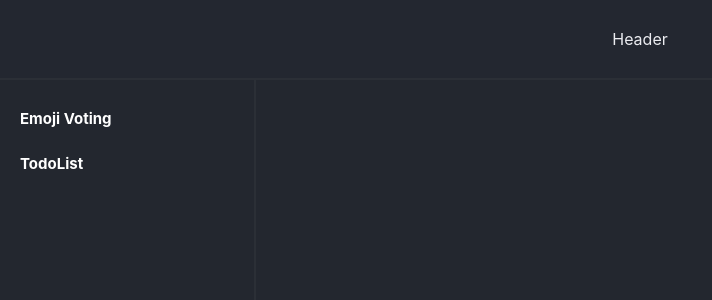
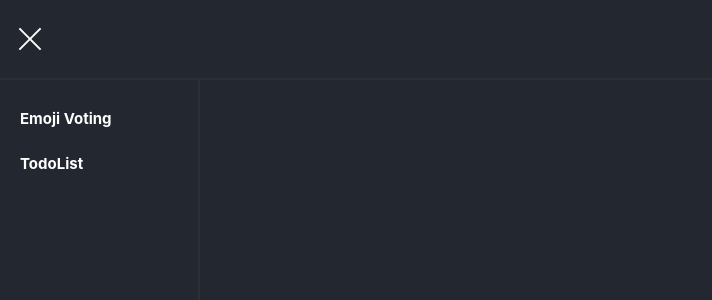
Before and after one commit to RomaDel1fe/react-app, a React (Create React App) app: page / in a window 1280 px wide. Shown: the top 300 px of the page, without its empty margins (0-712 px from the left). Built offline with nearby package versions, Linux system fonts and the light colour scheme.

Commit message:
adaptation of the application

```diff
--- a/src/App.css
+++ b/src/App.css
@@ -42,6 +42,7 @@
 .Wrapper{
   display: flex;
   height: 100%;
+  position: relative;
 }
 @media (max-width:426px) {
   .Wrapper{
--- a/src/App.js
+++ b/src/App.js
@@ -1,22 +1,48 @@
 import { BrowserRouter as Router } from "react-router-dom";
+import React, { Component } from 'react';
 import './App.css';
 import Header from './components/Header/Header';
 import Container from './components/Container/Container';
 import Sidebar from './components/Sidebar/Sidebar'
+class App extends Component {
+  constructor(props) {
+    super(props);
+    this.state = {
+      toggleMenu: window.innerWidth >= 769,
+    };
+    this.handleToggle = this.handleToggle.bind(this);
+    this.updateWindowDimensions = this.updateWindowDimensions.bind(this);
+  }
 
-const App = () => {
+  handleToggle() {
+    this.setState(prevState => ({ toggleMenu: !prevState.toggleMenu }));
+  }
+
+  componentDidMount() {
+    window.addEventListener('resize', this.updateWindowDimensions);
+  }
+
+  componentWillUnmount() {
+    window.removeEventListener('resize', this.updateWindowDimensions);
+  }
+
+  updateWindowDimensions() {
+    this.setState({ toggleMenu: window.innerWidth >= 769 });
+  }
+
+  render() {
     return (
       <Router>
         <div className="App">
-        <Header/>
+          <Header onToggleMenu={this.handleToggle} isMenuOpen={this.state.toggleMenu}/>
           <div className='Wrapper'>
-          <Sidebar/>
+            <Sidebar isMenuOpen={this.state.toggleMenu}/>
             <Container/>
           </div>
         </div>
       </Router>
-
     );
+  }
 }
 
 export default App;
--- a/src/components/Container/Container.css
+++ b/src/components/Container/Container.css
@@ -10,8 +10,8 @@
   flex: 80%;
   overflow: auto;
 }
-@media (max-width:426px) {
+/* @media (max-width:426px) {
   .Container{
     flex: 60%;
   }
-}
+} */
--- a/src/components/Header/Header.css
+++ b/src/components/Header/Header.css
@@ -1,9 +1,62 @@
 .Header{
   display: flex;
-  justify-content: center;
+  /* justify-content: center; */
   align-items: center;
   height: 80px;
   background: #232730;
   color: #ebecf0;
   border-bottom: 2px solid #2b2f36;
 }
+.HeaderСontainer{
+  display: flex;
+  padding: 0 15px;
+  /* max-width: 1140px;   */
+  /* margin: 0 auto; */
+}
+.icon-menu {
+    display: block;
+    position: relative;
+    width: 30px;
+    height: 18px;
+    z-index: 5;
+}
+.icon-menu span,
+.icon-menu::before,
+.icon-menu::after {
+    content: "";
+    transition: all 0.3s ease 0s;
+    right: 0;
+    position: absolute;
+    width: 100%;
+    height: 2px;
+    background-color: #FFFFFF;
+}
+.icon-menu::before {
+    top: 0;
+}
+.icon-menu::after {
+    bottom: 0;
+}
+.icon-menu span {
+    top: calc(50% - 1px);
+}
+
+@media (any-hover: none) {
+  .icon-menu {
+      cursor: default;
+  }
+}
+
+.menu-open.icon-menu span {
+  width: 0;
+}
+
+.menu-open.icon-menu::before {
+  top: calc(50% - 1px);
+  transform: rotate(-45deg);
+}
+
+.menu-open.icon-menu::after {
+  bottom: calc(50% - 1px);
+  transform: rotate(45deg);
+}
--- a/src/components/Header/Header.js
+++ b/src/components/Header/Header.js
@@ -2,8 +2,21 @@ import React from "react";
 import './Header.css'
 
 class Header extends React.Component{
+
   render(){
-    return <header className="Header">Header</header>
+    const buttonClass = this.props.isMenuOpen ? "menu__icon icon-menu menu-open" : "menu__icon icon-menu ";
+    return <header className="Header">
+      <div className="HeaderСontainer">
+      <div class="HeaderActions">
+        <button type="button"
+          className={buttonClass}
+          onClick={this.props.onToggleMenu}
+        >
+          <span></span>
+        </button>
+      </div>
+      </div>
+    </header>
   }
 }
 
--- a/src/components/Sidebar/Sidebar.css
+++ b/src/components/Sidebar/Sidebar.css
@@ -1,18 +1,35 @@
 .Sidebar{
-  flex: 20%;
+  width: 0px;
+  /* flex: 0px; */
   overflow: auto;
-  display: flex;
+  min-width: 0;
   background: #23272f;
   color: #f6f7f9;
+  border-right: 0px solid #2b2f36;
+  transition: all .3s ease;
+}
+.Sidebar.active{
+  min-width: 200px;
+  display: flex;
   border-right: 2px solid #2b2f36;
 }
-@media (max-width:426px) {
+
+@media (max-width:769px) {
   .Sidebar{
-    flex: 10%;
-    height: auto;
-    overflow: scroll;
-    border-right: 0;
-    border-top: 2px solid #2b2f36;
+    width: 0;
+    height: calc(100% - 80px);
+    position: absolute;
+    min-width: 0px;
+    left: 0;
+    top: 0;
+  }
+  .Sidebar.active{
+    width: 100%;
+    min-width: 200px;
+    z-index: 99;
+    border-right: 2px solid #2b2f36;
+    border-left: 2px solid #2b2f36;
+
   }
 }
 .NavList{
--- a/src/components/Sidebar/Sidebar.js
+++ b/src/components/Sidebar/Sidebar.js
@@ -9,7 +9,8 @@ const CustomNavLink = ({ to, children }) => {
 }
 class Sidebar extends React.Component{
   render(){
-    return <aside className="Sidebar">
+    const sidebarClass = this.props.isMenuOpen ? "Sidebar active" : "Sidebar ";
+    return <aside className={sidebarClass}>
       <nav className="NavList">
       <CustomNavLink to="/emoji">Emoji Voting</CustomNavLink>
         <CustomNavLink to="/todo">TodoList</CustomNavLink>
```
Lines whose indentation alone changed are shown as unchanged.
